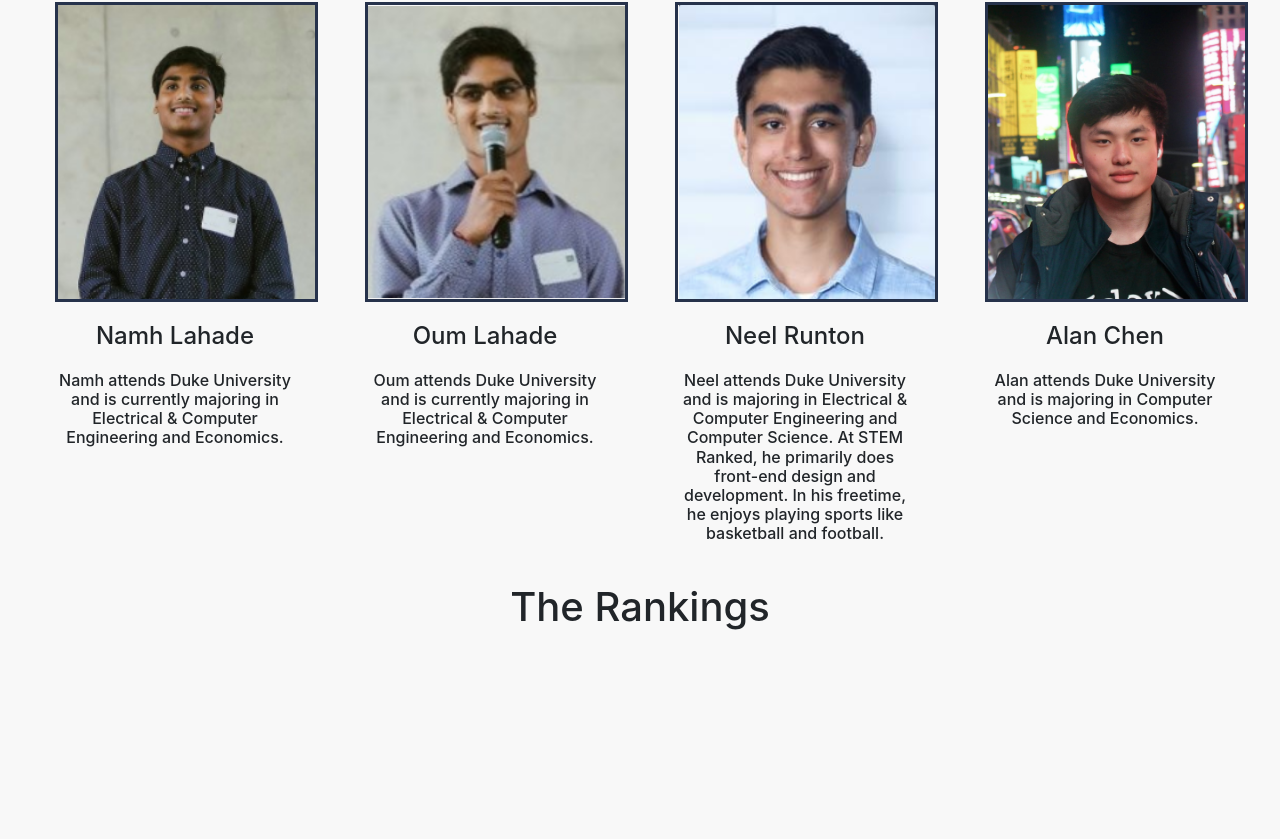
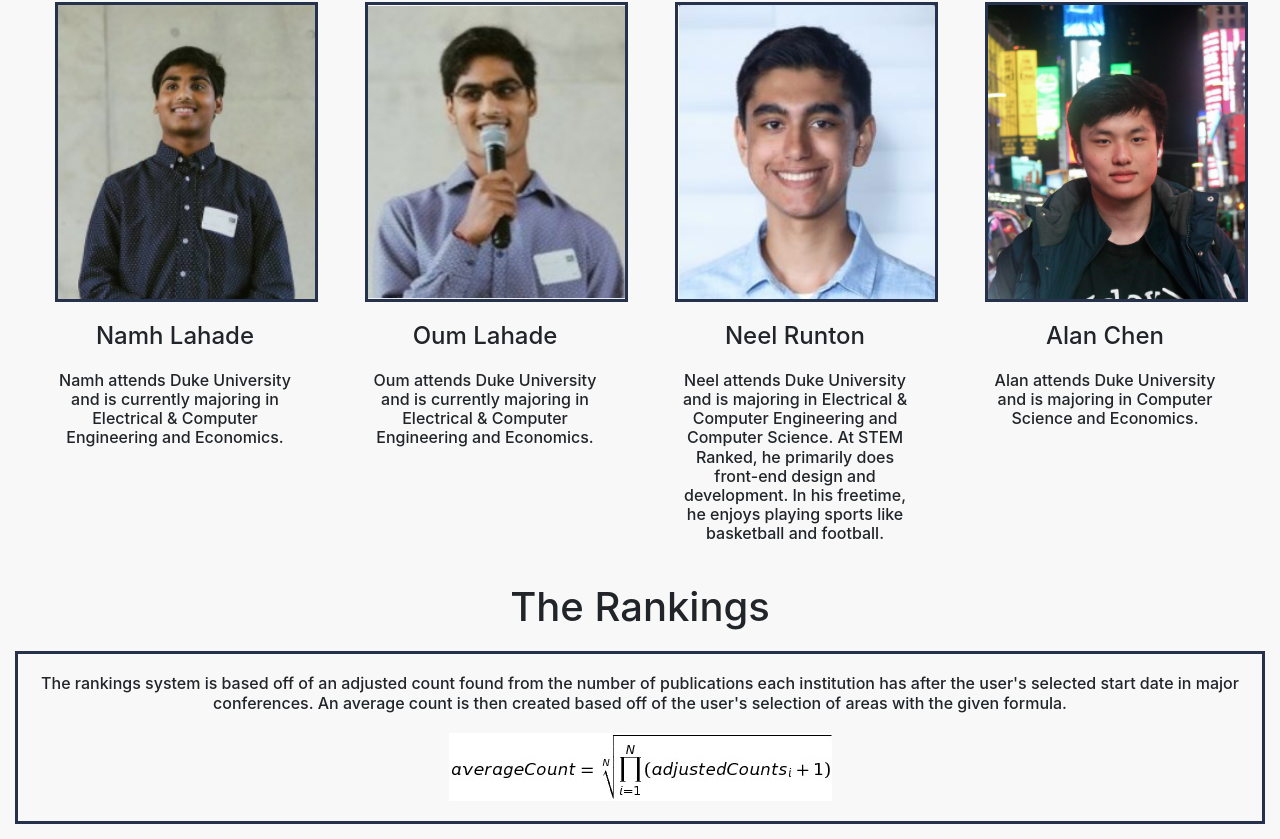
Before and after one commit to AlanChen4/StemRanked, a React (Create React App) app: page /About in a window 1280 px wide. Shown: the part 187-1026 px from the top of the page. Before the commit the page ends 838 px from the top, so only its background shows below. Built offline with nearby package versions, Linux system fonts and the light colour scheme.

Commit message:
added rankings methodology

```diff
--- a/src/About.css
+++ b/src/About.css
@@ -67,3 +67,8 @@
     width: 263px;
     border: 3px solid grey;
 }
+
+.methodology_border{
+    border: 3px solid var(--sidebar-color);
+    margin: 15px;
+}
--- a/src/About.js
+++ b/src/About.js
@@ -48,7 +48,10 @@ function About() {
       </Row>
 
       <h1 className="title">The Rankings</h1>
-      <h6 className="center"></h6>
+      <div className="methodology_border">
+        <h6 className="center">The rankings system is based off of an adjusted count found from the number of publications each institution has after the user's selected start date in major conferences. An average count is then created based off of the user's selection of areas with the given formula.</h6>
+        <h6 className="center"><Image src="./images/ranking_equation.jpg" /></h6>
+      </div>
     </div>
   );
 }
```
